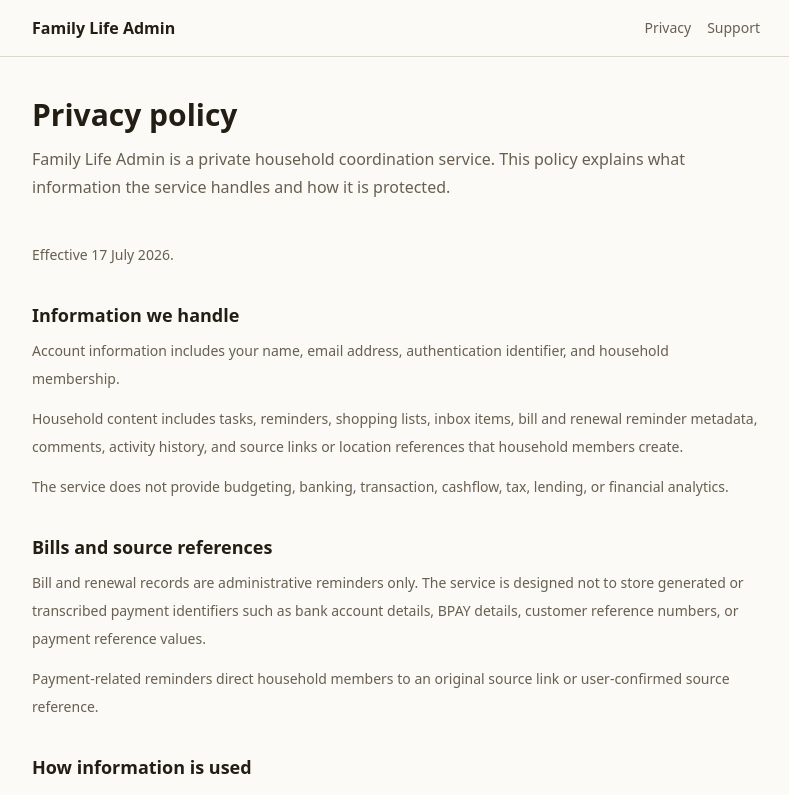
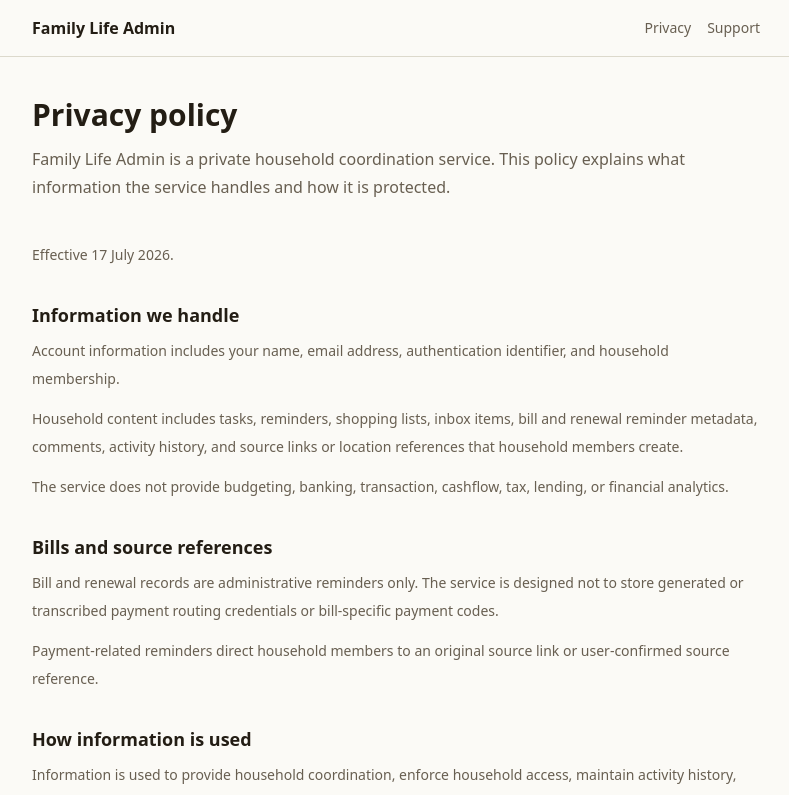
Before and after one commit to LatinMaestro/Life-Admin, a Next.js app: page /privacy in a window 1280 px wide. Shown: the top 795 px of the page, without its empty margins (244-1033 px from the left). Built offline with nearby package versions, Linux system fonts and the light colour scheme.

Commit message:
Keep public privacy copy within payment guardrails

```diff
--- a/src/app/(public)/privacy/page.tsx
+++ b/src/app/(public)/privacy/page.tsx
@@ -21,7 +21,7 @@ export default function PrivacyPage() {
         <p>The service does not provide budgeting, banking, transaction, cashflow, tax, lending, or financial analytics.</p>
       </PolicySection>
       <PolicySection title="Bills and source references">
-        <p>Bill and renewal records are administrative reminders only. The service is designed not to store generated or transcribed payment identifiers such as bank account details, BPAY details, customer reference numbers, or payment reference values.</p>
+        <p>Bill and renewal records are administrative reminders only. The service is designed not to store generated or transcribed payment routing credentials or bill-specific payment codes.</p>
         <p>Payment-related reminders direct household members to an original source link or user-confirmed source reference.</p>
       </PolicySection>
       <PolicySection title="How information is used">
```
